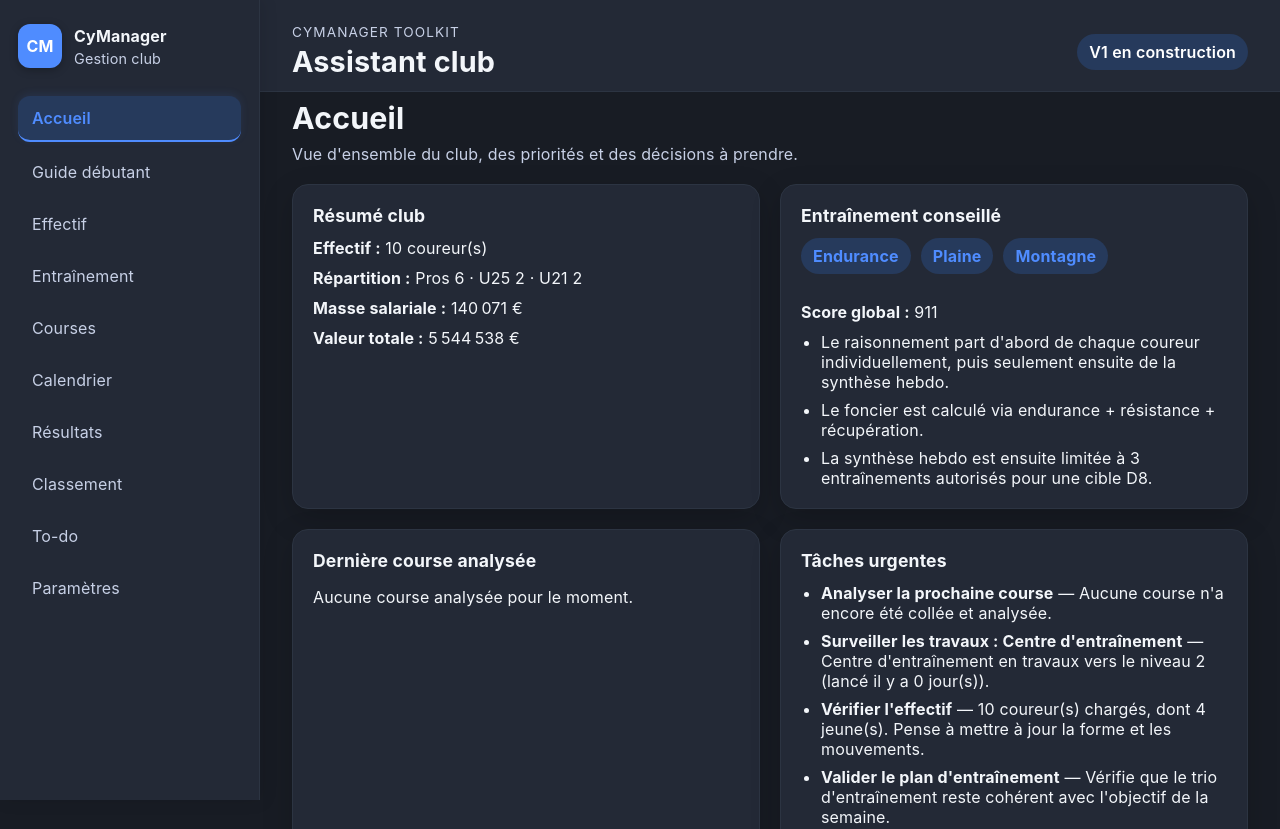
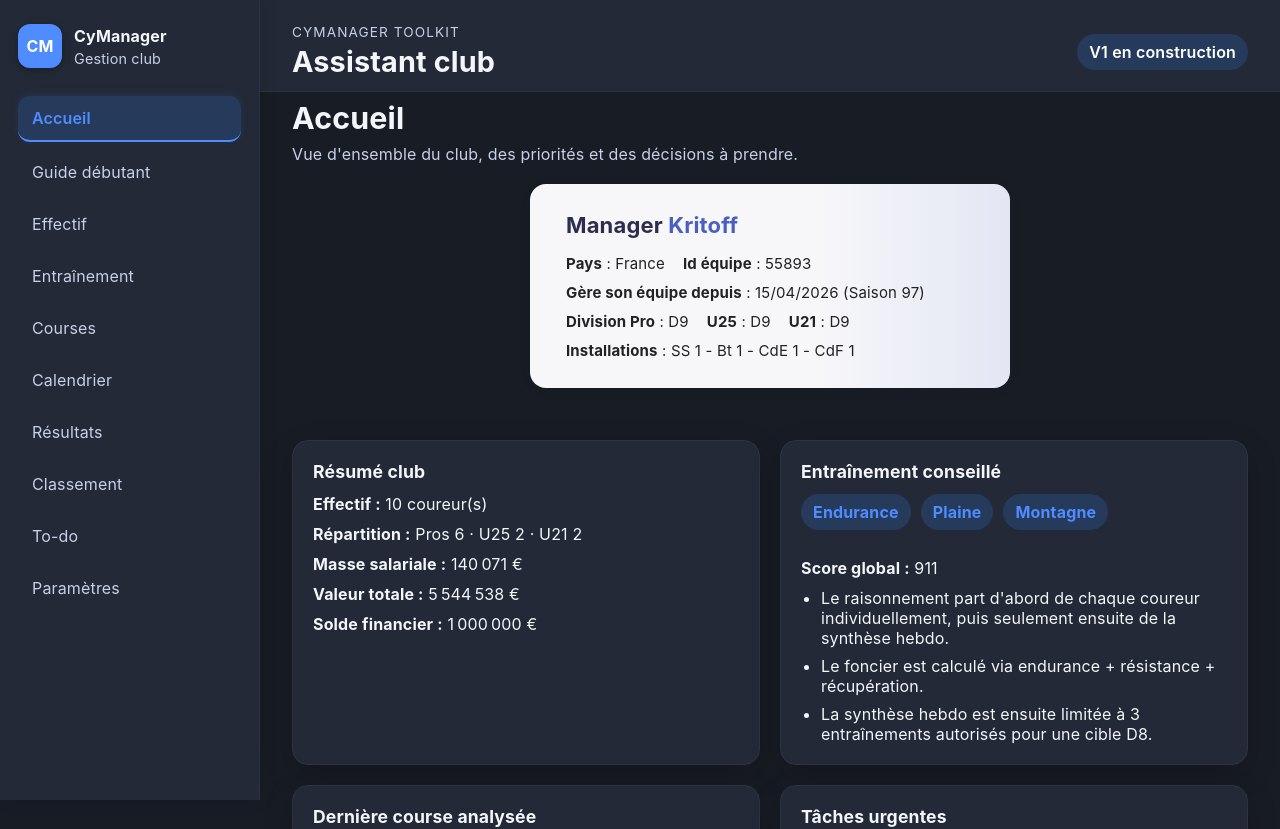
Before and after one commit to kikof17/cymanager, a React (Vite) app: page /calendrier in a window 1280 px wide. Shown: the top 829 px of the page. Built offline with nearby package versions, Linux system fonts and the light colour scheme.

Commit message:
feat: ajout du solde financier club (paramétrable, affiché accueil)

```diff
--- a/src/components/home/ClubOverviewCard.tsx
+++ b/src/components/home/ClubOverviewCard.tsx
@@ -2,17 +2,21 @@ import Card from "../common/Card";
 import type { Rider } from "../../types/rider";
 import { formatCurrency, formatInteger } from "../../lib/utils/numbers";
 
+import type { ClubSettings } from "../../types/settings";
+
 type ClubOverviewCardProps = {
   riders: Rider[];
+  clubSettings: ClubSettings;
 };
 
-export default function ClubOverviewCard({ riders }: ClubOverviewCardProps) {
+export default function ClubOverviewCard({ riders, clubSettings }: ClubOverviewCardProps) {
   const pros = riders.filter((rider) => rider.category === "Pro").length;
   const u25 = riders.filter((rider) => rider.category === "U25").length;
   const u21 = riders.filter((rider) => rider.category === "U21").length;
 
   const totalSalary = riders.reduce((sum, rider) => sum + rider.salaryWeekly, 0);
   const totalValue = riders.reduce((sum, rider) => sum + rider.value, 0);
+  const financialBalance = clubSettings.financialBalance;
 
   return (
     <Card title="Résumé club">
@@ -29,6 +33,9 @@ export default function ClubOverviewCard({ riders }: ClubOverviewCardProps) {
         <p>
           <strong>Valeur totale :</strong> {formatCurrency(totalValue)}
         </p>
+        <p>
+          <strong>Solde financier :</strong> {formatCurrency(financialBalance)}
+        </p>
       </div>
     </Card>
   );
--- a/src/components/settings/ClubSettingsForm.tsx
+++ b/src/components/settings/ClubSettingsForm.tsx
@@ -55,6 +55,20 @@ export default function ClubSettingsForm({
 
   return (
     <form className="page-stack" onSubmit={(event) => event.preventDefault()}>
+      {/* Solde financier */}
+      <div style={{ marginBottom: 18 }}>
+        <label className="field-label" htmlFor="financial-balance">Solde financier actuel (€)</label>
+        <input
+          id="financial-balance"
+          className="input"
+          type="number"
+          min={0}
+          step={1000}
+          value={settings.financialBalance}
+          onChange={e => updateRoot("financialBalance", Number(e.target.value))}
+          style={{ maxWidth: 200 }}
+        />
+      </div>
       {/* Bloc divisions */}
       <div className="settings-grid" style={{gridTemplateColumns: '1fr 1fr', gap: 24}}>
         {/* Ligne Pro */}
--- a/src/lib/storage/settingsStorage.ts
+++ b/src/lib/storage/settingsStorage.ts
@@ -45,6 +45,7 @@ export const defaultClubSettings: ClubSettings = {
   divisionU21: "D9",
   clubObjective: "mixte",
   salaryTolerance: "normale",
+  financialBalance: 1000000, // Valeur par défaut : 1 000 000 €
 };
 
 export function loadClubSettings(): ClubSettings {
--- a/src/pages/HomePage.tsx
+++ b/src/pages/HomePage.tsx
@@ -122,6 +122,21 @@ export default function HomePage() {
     }));
   }, [riders, race, raceKey, clubSettings]);
 
+  // Bloc présentation équipe/manager (infos dynamiques)
+  // À adapter si tu veux rendre pays, id, date, etc. dynamiques (ici valeurs fixes ou issues des settings)
+  const country = "France"; // À rendre dynamique si besoin
+  const teamId = "55893"; // À rendre dynamique si besoin
+  const startDate = "15/04/2026 (Saison 97)"; // À rendre dynamique si besoin
+  // Divisions dynamiques depuis settings
+  const divisionPro = clubSettings.divisionPro || "D9";
+  const divisionU25 = clubSettings.divisionU25 || "D9";
+  const divisionU21 = clubSettings.divisionU21 || "D9";
+  // Installations dynamiques
+  const ss = clubSettings.facilities.headOffice.level;
+  const bt = clubSettings.facilities.shop.level;
+  const cde = clubSettings.facilities.trainingCenter.level;
+  const cdf = clubSettings.facilities.formationCenter.level;
+
   return (
     <div className="page-stack">
       <PageTitle
@@ -129,8 +144,48 @@ export default function HomePage() {
         subtitle="Vue d'ensemble du club, des priorités et des décisions à prendre."
       />
 
+      {/* Présentation équipe/manager */}
+      <div style={{
+        display: 'flex',
+        flexWrap: 'wrap',
+        gap: 24,
+        marginBottom: 32,
+        justifyContent: 'center',
+      }}>
+        <div style={{
+          background: 'linear-gradient(90deg, #f7f7fa 60%, #e3e6f3 100%)',
+          borderRadius: 16,
+          boxShadow: '0 2px 12px #0001',
+          padding: '28px 36px',
+          minWidth: 340,
+          maxWidth: 480,
+          flex: 1,
+          display: 'flex',
+          flexDirection: 'column',
+          gap: 10,
+          color: '#222',
+        }}>
+          <div style={{ fontSize: 22, fontWeight: 700, color: '#2d2d4d', marginBottom: 6 }}>Manager <span style={{ color: '#4b5fc0' }}>Kritoff</span></div>
+          <div style={{ display: 'flex', flexWrap: 'wrap', gap: 18, fontSize: 15 }}>
+            <div><b>Pays</b> : {country}</div>
+            <div><b>Id équipe</b> : {teamId}</div>
+          </div>
+          <div style={{ fontSize: 15 }}>
+            <b>Gère son équipe depuis</b> : {startDate}
+          </div>
+          <div style={{ display: 'flex', flexWrap: 'wrap', gap: 18, fontSize: 15 }}>
+            <div><b>Division Pro</b> : {divisionPro}</div>
+            <div><b>U25</b> : {divisionU25}</div>
+            <div><b>U21</b> : {divisionU21}</div>
+          </div>
+          <div style={{ fontSize: 15 }}>
+            <b>Installations</b> : SS {ss} - Bt {bt} - CdE {cde} - CdF {cdf}
+          </div>
+        </div>
+      </div>
+
       <div className="dashboard-grid">
-        <ClubOverviewCard riders={riders} />
+        <ClubOverviewCard riders={riders} clubSettings={clubSettings} />
         <TrainingOverviewCard plan={trainingPlan} />
         <RaceOverviewCard race={race} selected={raceSelected} />
         <TodoOverviewCard items={todoItems} />
--- a/src/pages/SettingsPage.tsx
+++ b/src/pages/SettingsPage.tsx
@@ -76,51 +76,6 @@ export default function SettingsPage() {
         subtitle="Réglages du club, installations et notes utiles pour la gestion."
       />
 
-      {/* Bloc graphique infos équipe/manager */}
-      <div style={{
-        display: 'flex',
-        flexWrap: 'wrap',
-        gap: 24,
-        marginBottom: 32,
-        justifyContent: 'center',
-      }}>
-        <div style={{
-          background: 'linear-gradient(90deg, #f7f7fa 60%, #e3e6f3 100%)',
-          borderRadius: 16,
-          boxShadow: '0 2px 12px #0001',
-          padding: '28px 36px',
-          minWidth: 340,
-          maxWidth: 480,
-          flex: 1,
-          display: 'flex',
-          flexDirection: 'column',
-          gap: 10,
-          color: '#222',
-        }}>
-          <div style={{ fontSize: 22, fontWeight: 700, color: '#2d2d4d', marginBottom: 6 }}>Manager <span style={{ color: '#4b5fc0' }}>Kritoff</span></div>
-          <div style={{ display: 'flex', flexWrap: 'wrap', gap: 18, fontSize: 15 }}>
-            <div><b>Pays</b> : France</div>
-            <div><b>Id équipe</b> : 55893</div>
-          </div>
-          <div style={{ fontSize: 15 }}>
-            <b>Gère son équipe depuis</b> : 15/04/2026 (Saison 97)
-          </div>
-          <div style={{ fontSize: 15 }}>
-            <b>Dernière apparition</b> : 17/04/2026 à 14h47
-          </div>
-          <div style={{ display: 'flex', flexWrap: 'wrap', gap: 18, fontSize: 15 }}>
-            <div><b>Championnat Pro</b> : D9D / 14<sup>ème</sup></div>
-            <div><b>U25</b> : D5 / 16<sup>ème</sup></div>
-            <div><b>U21</b> : D6 / 18<sup>ème</sup></div>
-          </div>
-          <div style={{ fontSize: 15 }}>
-            <b>Nombre de victoire</b> : 0 victoire cette saison
-          </div>
-          <div style={{ fontSize: 15 }}>
-            <b>Installations</b> : SS 1 - Bt 1 - CdE 0 - CdF 0
-          </div>
-        </div>
-      </div>
 
       <div className="two-columns">
         <Card title="Réglages du club">
--- a/src/types/settings.ts
+++ b/src/types/settings.ts
@@ -39,4 +39,5 @@ export type ClubSettings = {
   divisionU21: DivisionLevel;
   clubObjective: ClubObjective;
   salaryTolerance: SalaryTolerance;
+  financialBalance: number; // Nouveau champ : solde financier
 };
```
